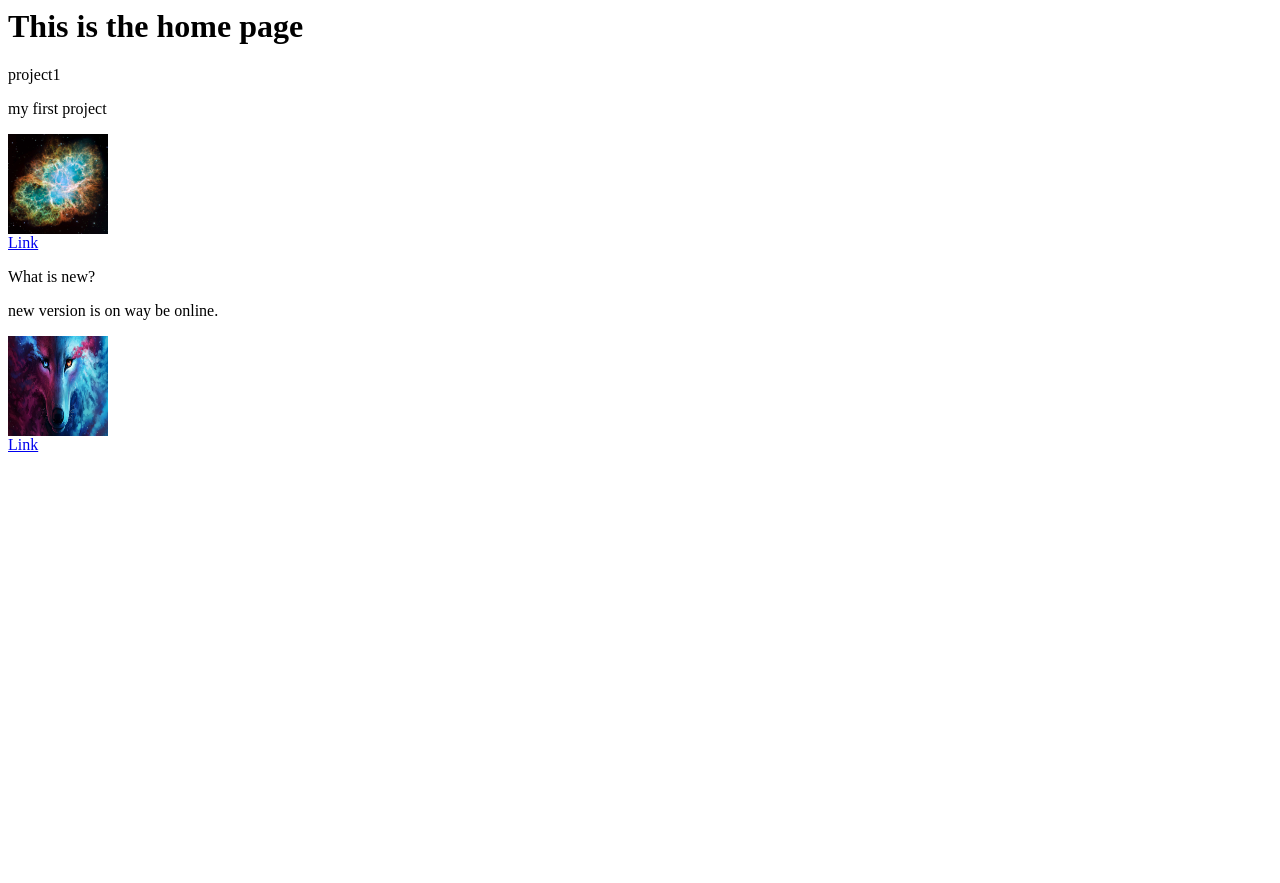
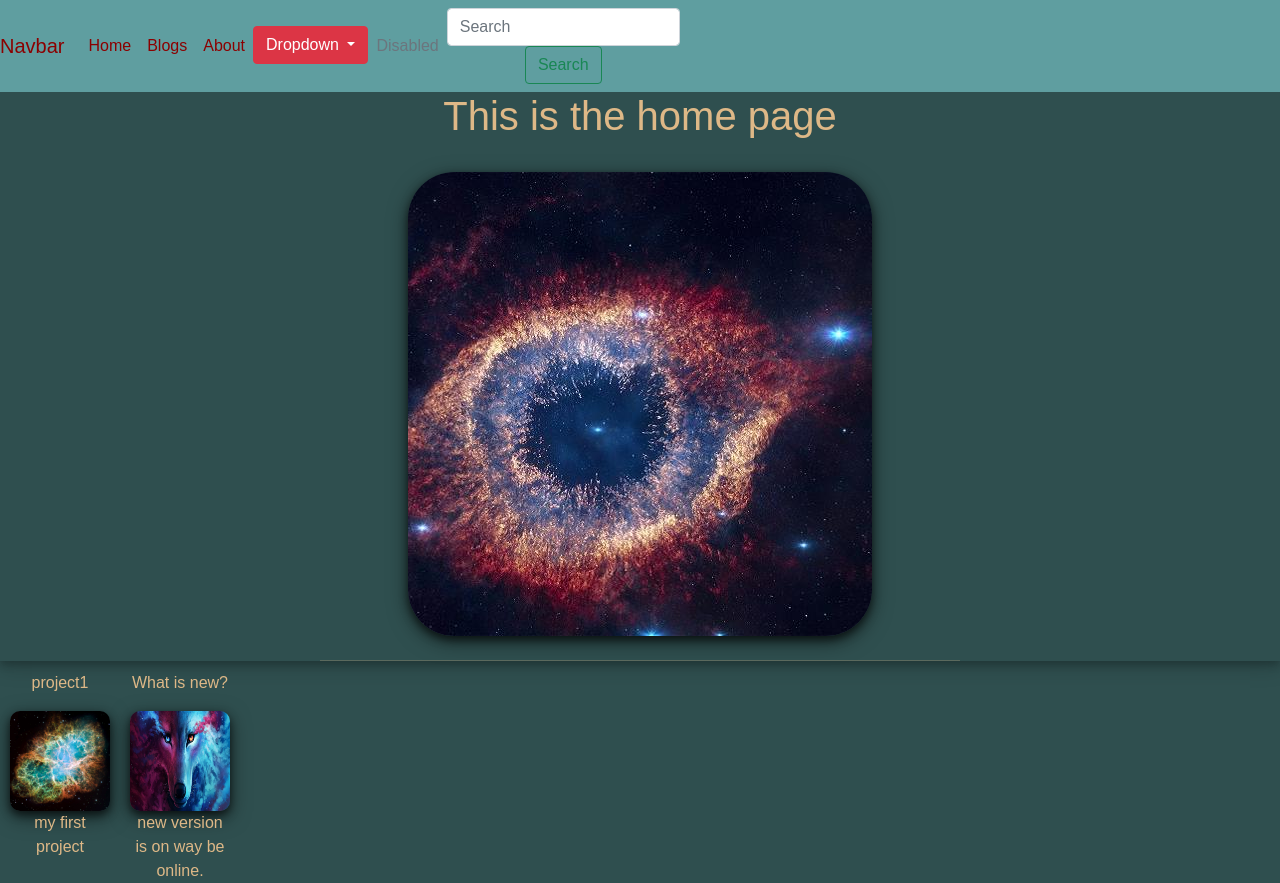
Before and after one commit to kooshar2002/Django-personal-portfolio, a Django app: page / in a window 1280 px wide. Before the commit the page ends 452 px from the top, so only its background shows below. Run offline with Django 3.2, Linux system fonts and the light colour scheme; data comes from the database, SQL or seed files in the repository; both versions use the stored data as it was after the commit.

Commit message:
last commit

```diff
--- a/blog/models.py
+++ b/blog/models.py
@@ -5,3 +5,7 @@ class Blog(models.Model):
     title = models.CharField(max_length=200)
     description = models.TextField()
     date = models.DateField()
+
+    def __str__(self):
+
+        return self.title
--- a/blog/urls.py
+++ b/blog/urls.py
@@ -1,6 +1,9 @@
 from django.urls import path, include
 from . import views
 
+app_name = 'blog'
+
 urlpatterns = [
     path('', views.all_blogs, name = 'all_blogs'),
+    path('<int:blog_id>/', views.detail, name = 'detail'),
 ]
--- a/blog/views.py
+++ b/blog/views.py
@@ -1,7 +1,11 @@
-from django.shortcuts import render
+from django.shortcuts import render, get_object_or_404
 from .models import Blog
 
 def all_blogs(request):
 
     blogs = Blog.objects.order_by('-date')
     return render(request, 'blog/all_blogs.html', {'blogs': blogs})
+
+def detail(request, blog_id):
+    blog = get_object_or_404(Blog, pk=blog_id)
+    return render(request, 'blog/detail.html', {'blog': blog})
--- a/personal_portfolio/urls.py
+++ b/personal_portfolio/urls.py
@@ -22,6 +22,7 @@ from portfolio import views
 urlpatterns = [
     path('admin/', admin.site.urls),
     path('', views.home, name = 'home'),
+    path('about', views.about, name = 'about'),
     path('blog/', include('blog.urls')),
 ]
 
--- /dev/null
+++ b/portfolio/templates/portfolio/base.html
@@ -0,0 +1,96 @@
+<!doctype html>
+<html lang="en">
+  <head>
+    <!-- Required meta tags -->
+    <meta charset="utf-8">
+    <meta name="viewport" content="width=device-width, initial-scale=1">
+
+    <!-- Bootstrap CSS -->
+    <link href="https://cdn.jsdelivr.net/npm/bootstrap@5.0.2/dist/css/bootstrap.min.css" rel="stylesheet" integrity="sha384-EVSTQN3/azprG1Anm3QDgpJLIm9Nao0Yz1ztcQTwFspd3yD65VohhpuuCOmLASjC" crossorigin="anonymous">
+
+    <title>Koosha Rahimi</title>
+
+    <style>
+
+      body{
+        color:burlywood;
+        text-align: center;
+        font-family: sans-serif;
+        background-color:darkslategrey;
+        box-shadow: 0 4px 8px 0 rgba(0, 0, 0, 0.2), 0 6px 20px 0 rgba(0, 0, 0, 0.19);
+
+      }
+
+      img{border-radius: 10%;
+        box-shadow: 0 4px 8px 0 rgba(0, 0, 0, 0.6), 0 6px 20px 0 rgba(0, 0, 0, 0.50);
+      }
+
+
+
+      .nav-link, .navbar-brand{
+        color:darkred;
+      }
+
+      #Nebula{
+        background-image: url(portfolio\static\portfolio\1605599664.jpg);
+        display: block;
+        margin: 0 auto;
+        text-indent: -9999px;
+        width: 981px;
+        height: 180px;
+      }
+
+  </style>
+  </head>
+  <body>
+    <nav class="navbar navbar-expand-lg" style="background-color:cadetblue;">
+        <a class="navbar-brand" href="#">Navbar</a>
+        <button class="navbar-toggler" type="button" data-toggle="collapse" data-target="#navbarSupportedContent" aria-controls="navbarSupportedContent" aria-expanded="false" aria-label="Toggle navigation">
+          <span class="navbar-toggler-icon"></span>
+        </button>
+
+        <div class="collapse navbar-collapse" id="navbarSupportedContent">
+          <ul class="navbar-nav mr-auto">
+            <li class="nav-item active">
+              <a class="nav-link" href="{% url 'home' %}">Home <span class="sr-only"></span></a>
+            </li>
+            <li class="nav-item">
+              <a class="nav-link" href="{% url 'blog:all_blogs' %}">Blogs</a>
+            </li>
+            <li class="nav-item">
+              <a class="nav-link" href="{% url 'about' %}">About</a>
+            </li>
+            <div class="dropdown">
+              <button class="btn btn-danger dropdown-toggle" type="button" data-toggle="dropdown">Dropdown
+              <span class="caret"></span></button>
+              <ul class="dropdown-menu">
+                <li><a href="{% url 'blog:all_blogs' %}">Blogs</a></li>
+                <li><a href="{% url 'about' %}">About</a></li>
+                <li><a href="#">JavaScript</a></li>
+              </ul>
+            </div>
+            <li class="nav-item">
+              <a class="nav-link disabled" href="#">Disabled</a>
+            </li>
+          </ul>
+          <form class="form-inline my-2 my-lg-0">
+            <input class="form-control mr-sm-2" type="search" placeholder="Search" aria-label="Search">
+            <button class="btn btn-outline-success my-2 my-sm-0" type="submit">Search</button>
+          </form>
+        </div>
+      </nav>
+
+      {% block content %}{% endblock %}
+
+    <!-- Optional JavaScript; choose one of the two! -->
+
+    <!-- Option 1: Bootstrap Bundle with Popper -->
+    <script src="https://cdn.jsdelivr.net/npm/bootstrap@5.0.2/dist/js/bootstrap.bundle.min.js" integrity="sha384-MrcW6ZMFYlzcLA8Nl+NtUVF0sA7MsXsP1UyJoMp4YLEuNSfAP+JcXn/tWtIaxVXM" crossorigin="anonymous"></script>
+
+    <!-- Option 2: Separate Popper and Bootstrap JS -->
+    <!--
+    <script src="https://cdn.jsdelivr.net/npm/@popperjs/core@2.9.2/dist/umd/popper.min.js" integrity="sha384-IQsoLXl5PILFhosVNubq5LC7Qb9DXgDA9i+tQ8Zj3iwWAwPtgFTxbJ8NT4GN1R8p" crossorigin="anonymous"></script>
+    <script src="https://cdn.jsdelivr.net/npm/bootstrap@5.0.2/dist/js/bootstrap.min.js" integrity="sha384-cVKIPhGWiC2Al4u+LWgxfKTRIcfu0JTxR+EQDz/bgldoEyl4H0zUF0QKbrJ0EcQF" crossorigin="anonymous"></script>
+    -->
+  </body>
+</html>
--- a/portfolio/templates/portfolio/home.html
+++ b/portfolio/templates/portfolio/home.html
@@ -1,12 +1,28 @@
+{% extends 'portfolio/base.html' %}
+
+{% block content %}
 <h1>This is the home page</h1>
 
-{% for project in project %}
+{% load static %}
 
-    <p>{{ project.title }}</p>
-    <p>{{ project.description }}</p>
-    <img src="{{project.image.url}}" width=100 height=100>
-    {% if project.url %}
-        <br><a href="project.url">Link</a>
-    {% endif %}
+<br>
 
-{% endfor %}
+<img src="{% static 'portfolio/1605599664.jpg' %}">
+
+<br>
+<br>
+<hr style="width:50%; margin: auto;">
+
+        {% for project in project %}
+            <div style="width: 100px; float: left; height: 100px; margin: 10px;">
+                <p>{{ project.title }}</p>
+                {% if project.url %}
+                    <a href="{{ project.url }}" target="_blank">
+                        <img alt="Nebula" src="{{ project.image.url }}" width=100 height=100>
+                    </a>
+                {% endif %}
+                <p>{{ project.description }}</p>
+            </div>
+        {% endfor %}
+
+{% endblock %}
--- a/portfolio/views.py
+++ b/portfolio/views.py
@@ -3,4 +3,9 @@ from .models import project
 
 def home(request):
     projects = project.objects.all()
-    return render(request, 'portfolio\home.html', {'project': projects})
+    return render(request, 'portfolio/home.html', {'project': projects})
+
+
+def about(request):
+
+    return render(request, 'portfolio/about.html')
```
Also changed, not shown: blog/templates/blog/all_blogs.html (+10 -3 lines), blog/templates/blog/detail.html (added, +12 -0 lines), portfolio/templates/portfolio/about.html (added, +8 -0 lines), db.sqlite3, media/portfolio/images/fAmKXT.jpg (added), portfolio/static/portfolio/1605599664.jpg (added), 1 other file.
